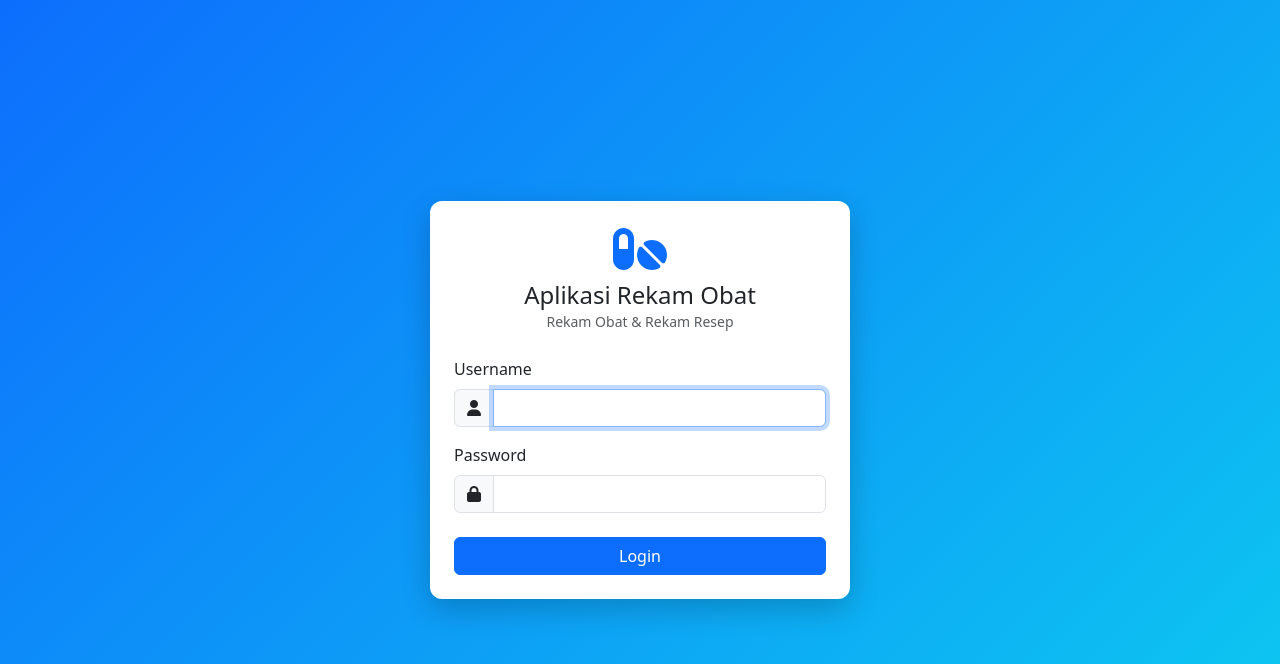
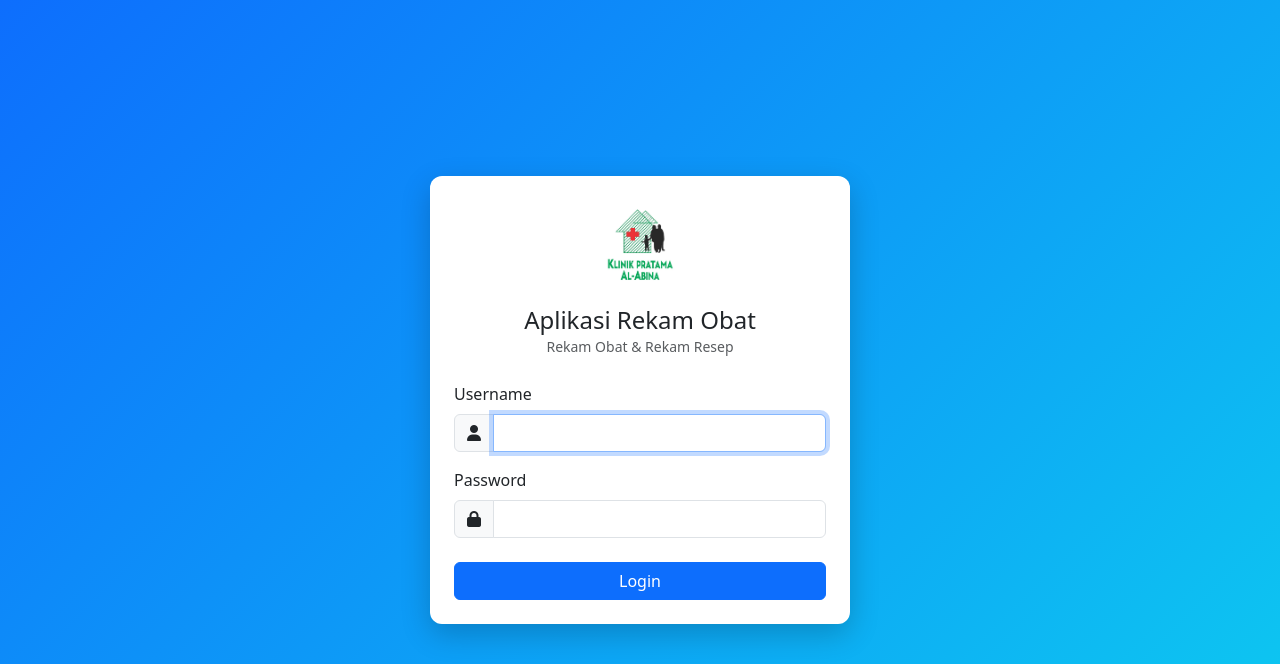
Before and after one commit to syivanaF14/rekam_obat_rekam_resep, a CodeIgniter 4 app: the page made by app/Views/auth/login.php in a window 1280 px wide. Shown: the top 664 px of the page. Run offline with PHP 8.4 and a stand-in for CodeIgniter, Linux system fonts and the light colour scheme; the template is opened without the code that fills it, so the values that code supplies are empty; some libraries are stand-ins or nearby versions.

Commit message:
Tambah logo aplikasi di halaman login dan sidebar

```diff
--- a/app/Views/auth/login.php
+++ b/app/Views/auth/login.php
@@ -21,14 +21,19 @@
             border-radius: 12px;
             box-shadow: 0 10px 30px rgba(0, 0, 0, .2);
         }
+        .login-logo {
+            width: 90px;
+            height: 90px;
+            object-fit: contain;
+        }
     </style>
 </head>
 <body>
 <div class="card card-login">
     <div class="card-body p-4">
         <div class="text-center mb-4">
-            <i class="fa-solid fa-pills fa-3x text-primary"></i>
-            <h4 class="mt-2 mb-0">Aplikasi Rekam Obat</h4>
+            <img src="<?= base_url('assets/images/logo.png') ?>" alt="Logo" class="login-logo">
+            <h4 class="mt-3 mb-0">Aplikasi Rekam Obat</h4>
             <small class="text-muted">Rekam Obat &amp; Rekam Resep</small>
         </div>
 
```
Also changed, not shown: app/Views/layouts/header.php (+11 -2 lines), public/assets/images/logo.png (added).
